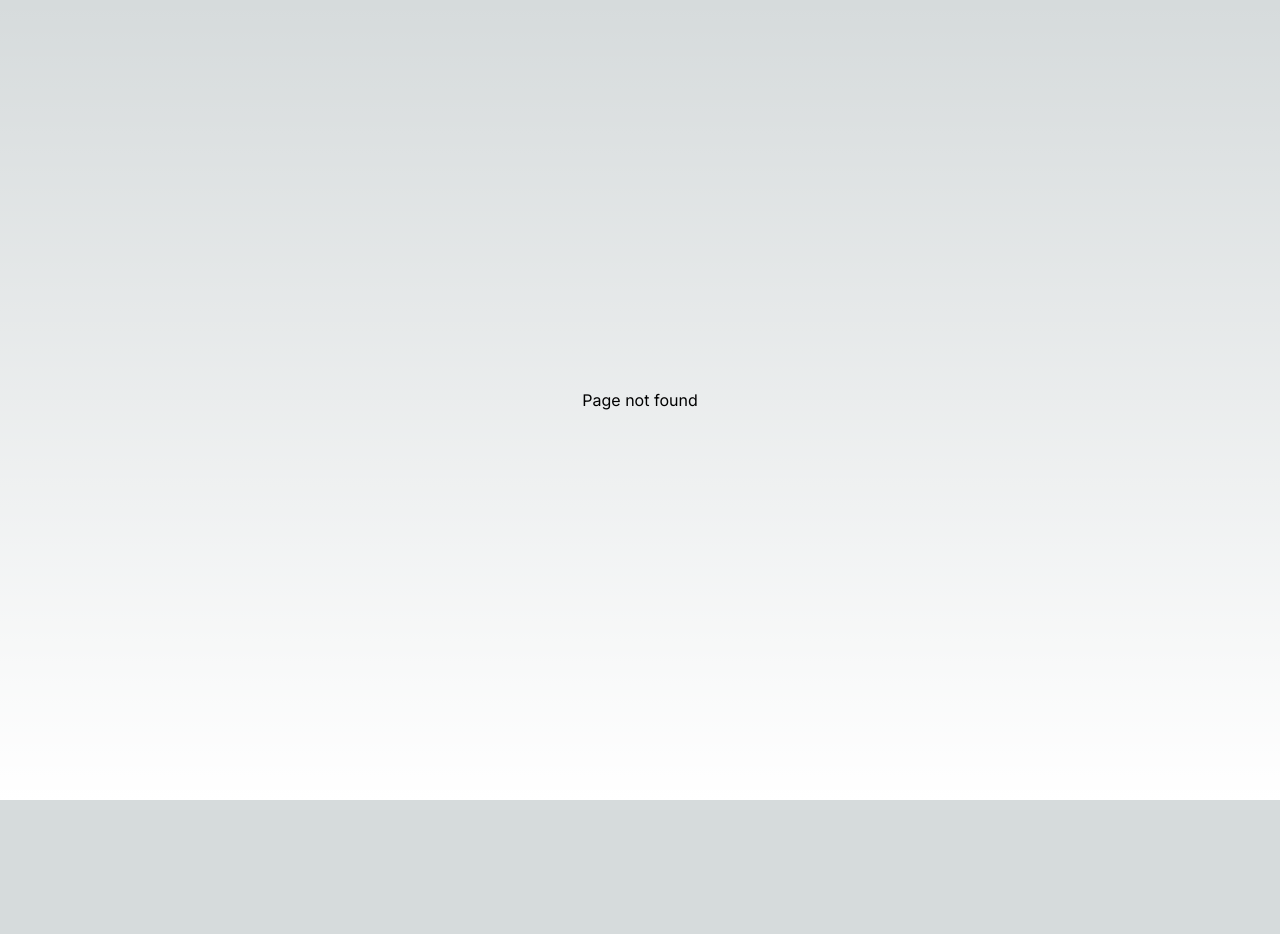
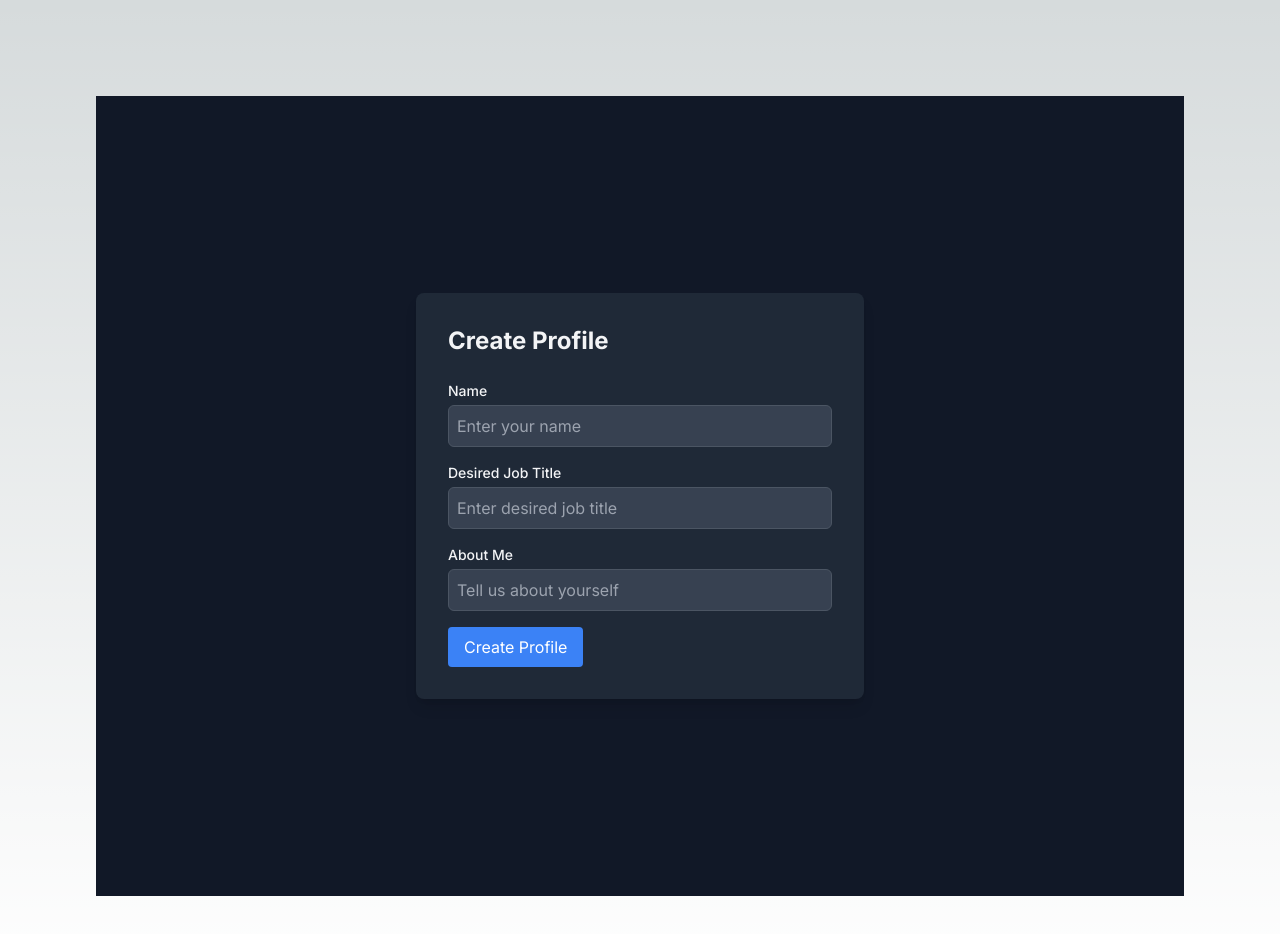
Before and after one commit to Whites4I/job-search-app, a Next.js app: page /create-profile in a window 1280 px wide. Before the commit this address had no page. Shown: the top 934 px of the page. Before the commit the page ends 800 px from the top, so only its background shows below. Built offline with nearby package versions, Linux system fonts and the light colour scheme.

Commit message:
fix: fix bugs with liked on jobs page

```diff
--- /dev/null
+++ b/src/app/(pages)/create-profile/page.tsx
@@ -0,0 +1,47 @@
+import { Form, Formik } from 'formik'
+import MyButton from '../../../components/button/MyButton'
+import TextInput from '../../../components/inputs/text-inputs/'
+
+export default function CreateProfile() {
+	const handleSubmit = (values: {
+		name: string
+		jobTitle: string
+		aboutMe: string
+	}) => {
+		localStorage.setItem('profile', JSON.stringify(values))
+	}
+
+	return (
+		<div className=' container bg-gray-900 text-gray-100 min-h-screen flex items-center justify-center'>
+			<div className='bg-gray-800 p-8 rounded-lg shadow-lg w-full max-w-md'>
+				<h1 className='text-2xl font-bold mb-6'>Create Profile</h1>
+				<Formik
+					initialValues={{ name: '', jobTitle: '', aboutMe: '' }}
+					onSubmit={handleSubmit}
+				>
+					<Form className='space-y-4'>
+						<TextInput
+							label='Name'
+							name='name'
+							type='text'
+							placeholder='Enter your name'
+						/>
+						<TextInput
+							label='Desired Job Title'
+							name='jobTitle'
+							type='text'
+							placeholder='Enter desired job title'
+						/>
+						<TextInput
+							label='About Me'
+							name='aboutMe'
+							type='textarea'
+							placeholder='Tell us about yourself'
+						/>
+						<MyButton text='Create Profile' />
+					</Form>
+				</Formik>
+			</div>
+		</div>
+	)
+}
--- a/src/app/(pages)/job-details/[slug]/page.tsx
+++ b/src/app/(pages)/job-details/[slug]/page.tsx
@@ -12,7 +12,6 @@ export default function JobDetails() {
 	const { slug } = useParams<{ slug: string }>()
 	const [jobData, setJobData] = useState(null)
 
-	// Hooks should be called in the same order on every render
 	useEffect(() => {
 		const getJobData = async () => {
 			if (!slug || !cache) return
@@ -30,16 +29,15 @@ export default function JobDetails() {
 		getJobData()
 	}, [slug, cache])
 
-	// Destructure the hook after all useState and useEffect hooks
 	const { isLiked, addToLiked, removeFromLiked } = useLikedJobs()
 
 	if (!jobData) return <div>Loading...</div>
 
-	const { job_description, job_title, employer_logo, job_id } = jobData
+	const { job_description, job_title, employer_logo } = jobData
 
 	const toggleLike = () => {
-		if (isLiked(job_id)) {
-			removeFromLiked(job_id)
+		if (isLiked(jobData)) {
+			removeFromLiked(jobData)
 		} else {
 			addToLiked(jobData)
 		}
@@ -50,9 +48,10 @@ export default function JobDetails() {
 			<h1 className='text-2xl font-bold'>{job_title}</h1>
 			{employer_logo && (
 				<Image
+					width={200}
 					src={employer_logo}
 					alt={job_title}
-					className='my-4 h-64 object-cover rounded w-40'
+					className='my-4 h-64 object-cover rounded '
 				/>
 			)}
 
@@ -60,7 +59,7 @@ export default function JobDetails() {
 			<div className='flex'>
 				<MyButton
 					handle={toggleLike}
-					text={isLiked(job_id) ? 'Remove from Liked' : 'Add to Liked'}
+					text={isLiked(jobData) ? 'Remove from Liked' : 'Add to Liked'}
 				/>
 			</div>
 		</div>
--- a/src/components/cards/job-card/JobCard.tsx
+++ b/src/components/cards/job-card/JobCard.tsx
@@ -1,18 +1,7 @@
 import Link from 'next/link'
-import useLikedJobs from '../../../hooks/useLikedJobs'
 import MyButton from '../../button/MyButton'
 
 export default function JobCard(job: IDataJob) {
-	const { isLiked, addToLiked, removeFromLiked } = useLikedJobs()
-
-	const toggleLike = () => {
-		if (isLiked(job)) {
-			removeFromLiked(job)
-		} else {
-			addToLiked(job)
-		}
-	}
-
 	return (
 		<div className='bg-gray-800 shadow-md rounded-lg p-4 m-4'>
 			<h2 className='text-xl font-bold text-white mb-2'>{job.job_title}</h2>
@@ -22,14 +11,10 @@ export default function JobCard(job: IDataJob) {
 					? job.job_description.substring(0, 150) + '...'
 					: job.job_description}
 			</p>
-			<div className='flex m-5 justify-between'>
+			<div className='flex m-5 justify-end'>
 				<Link href={`/job-details/${job.job_id}`}>
 					<MyButton text='Details' />
 				</Link>
-				<MyButton
-					handle={toggleLike}
-					text={isLiked(job) ? 'Remove Liked' : 'Add to Liked'}
-				/>
 			</div>
 		</div>
 	)
--- /dev/null
+++ b/src/components/inputs/text-inputs/TextInput.tsx
@@ -0,0 +1,33 @@
+import { useField } from 'formik'
+
+interface ITextInput {
+	label?: string
+	name: string
+	type: string
+	placeholder: string
+	[key: string]: string | undefined
+}
+
+const TextInput = ({ label, ...props }: ITextInput) => {
+	const [field, meta] = useField(props)
+	return (
+		<div className='mb-4'>
+			<label
+				htmlFor={props.id || props.name}
+				className='block text-sm font-medium text-gray-100 mb-1'
+			>
+				{label}
+			</label>
+			<input
+				className='mt-1 p-2 block w-full bg-gray-700 border border-gray-600 rounded-md text-gray-100'
+				{...field}
+				{...props}
+			/>
+			{meta.touched && meta.error ? (
+				<div className='text-red-500 text-sm mt-1'>{meta.error}</div>
+			) : null}
+		</div>
+	)
+}
+
+export default TextInput
--- a/src/components/inputs/text-inputs/TextInputs.tsx
+++ /dev/null
@@ -1,22 +0,0 @@
-import { useField } from 'formik'
-
-interface ITextInputs {
-	label?: string
-	name: string
-	type: string
-	placeholder: string
-	[key: string]: string | undefined
-}
-
-export default function TextInput({ label, ...props }: ITextInputs) {
-	const [field, meta] = useField(props as any)
-	return (
-		<>
-			<label htmlFor={props.id || props.name}>{label}</label>
-			<input className='text-input' {...field} {...props} />
-			{meta.touched && meta.error ? (
-				<div className='error'>{meta.error}</div>
-			) : null}
-		</>
-	)
-}
--- a/src/components/inputs/text-inputs/index.ts
+++ b/src/components/inputs/text-inputs/index.ts
@@ -1 +1 @@
-export { default } from './TextInputs.tsx'
+export { default } from './TextInput.tsx'
```
